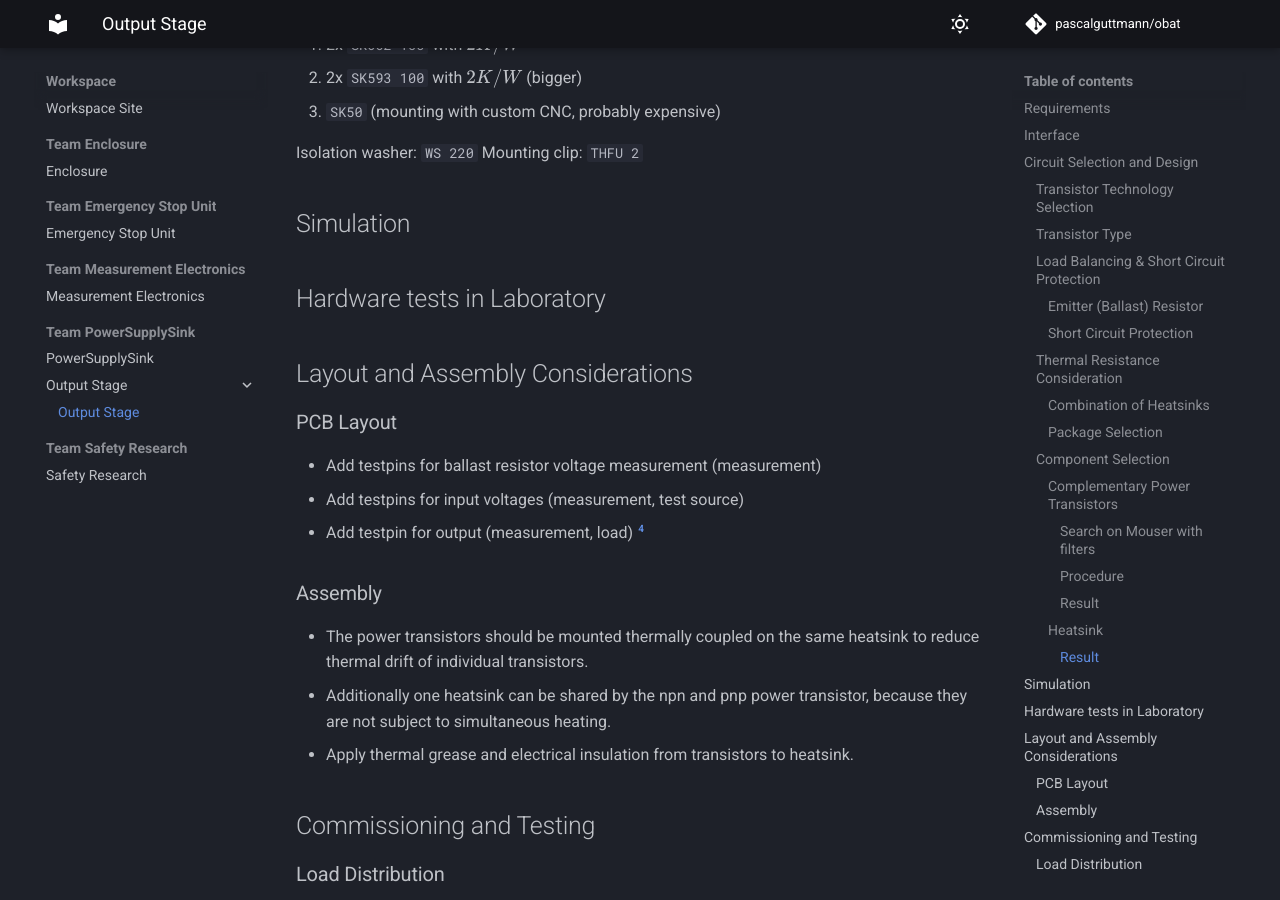
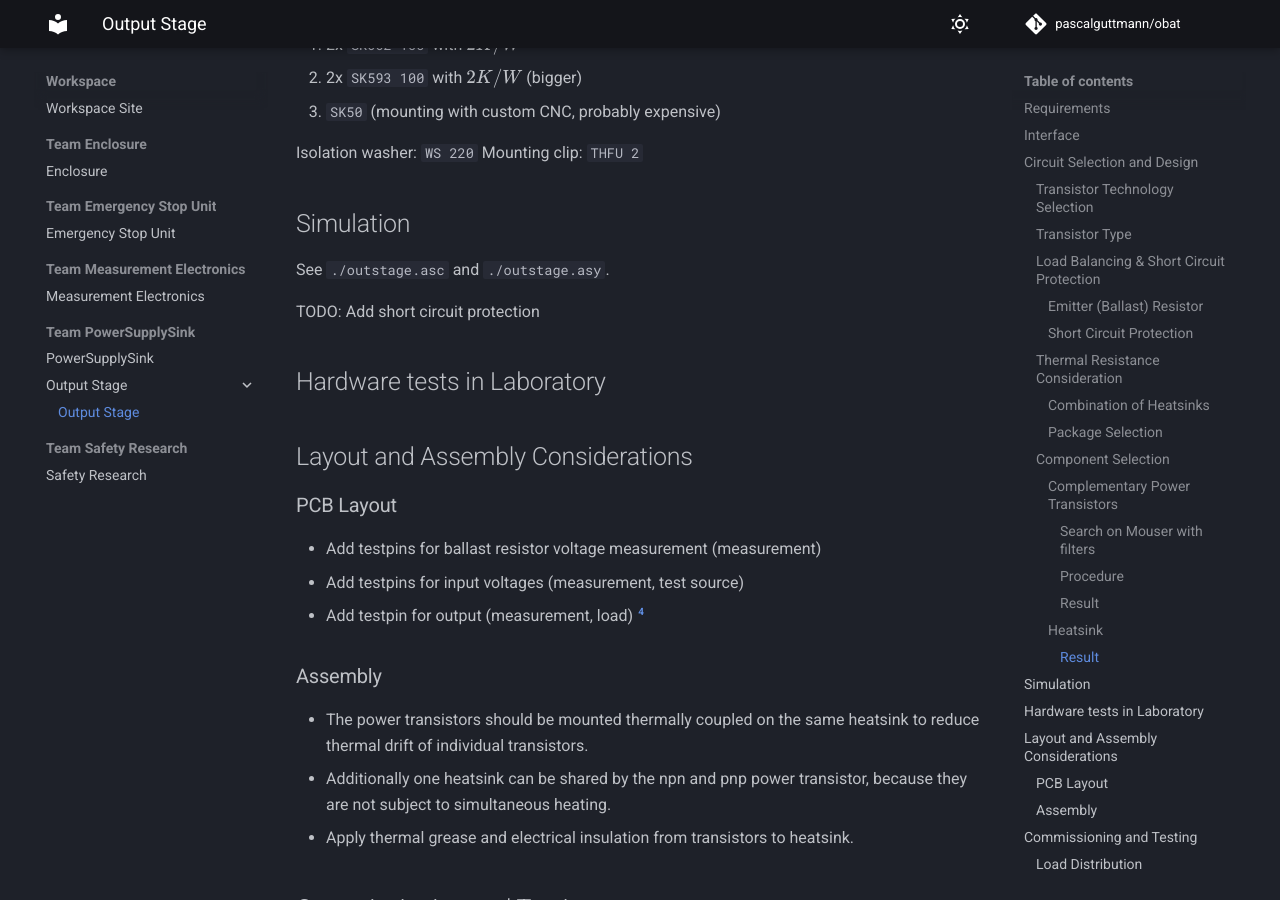
Before and after one commit to pascalguttmann/obat, an MkDocs documentation site: the page built from docs/workspace/pss/outstage/outstage.md, in a window 1280 px wide and 900 px high, scrolled down 7737 px. Built offline with MkDocs 1.6.1 and Material for MkDocs 9.7.7, drawn with Linux system fonts in a browser that asks for light colours; comment, search, counter and statistics services are not loaded.

Commit message:
add pss/outstage ltspice sim with transistors

```diff
--- a/docs/workspace/pss/outstage/outstage.md
+++ b/docs/workspace/pss/outstage/outstage.md
@@ -319,6 +319,10 @@ Mounting clip: `THFU 2`
 Simulation
 ----------
 
+See `./outstage.asc` and `./outstage.asy`.
+
+TODO: Add short circuit protection
+
 Hardware tests in Laboratory
 ----------------------------
 
```
Also changed, not shown: 6 other files.
